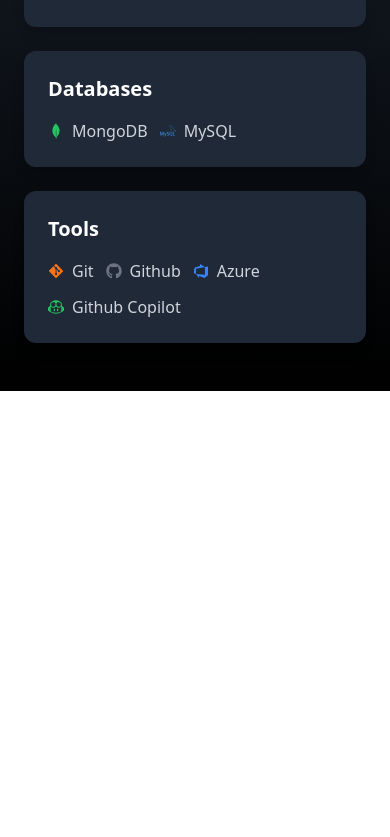
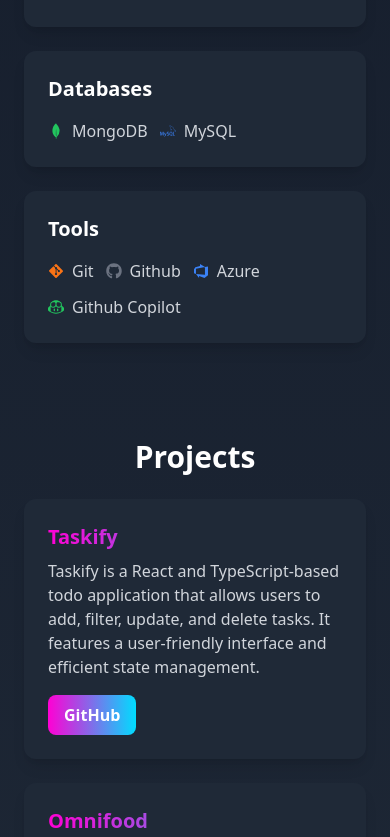
Before and after one commit to hanagiasif/portfolio, a React (Vite) app: page / in a window 390 px wide. Shown: the part 1160-1997 px from the top of the page. Before the commit the page ends 1551 px from the top, so only its background shows below. Built offline with nearby package versions, Linux system fonts and the light colour scheme.

Commit message:
added contact, footer , journay and project section

```diff
--- a/src/App.jsx
+++ b/src/App.jsx
@@ -5,6 +5,10 @@
 import Navbar from "./layouts/Navbar";
 import Hero from "./layouts/Home";
 import Skills from "./layouts/Skills";
+import Projects from "./layouts/Projects";
+import Journey from "./layouts/Journey";
+import Contact from "./layouts/Contact";
+import Footer from "./layouts/Footer";
 
 function App() {
   const [activeSection, setActiveSection] = useState("home");
@@ -35,6 +39,10 @@
       <Navbar activeSection={activeSection} PRIMARY_TEXT_GRADIENT={PRIMARY_TEXT_GRADIENT} />
       <Hero typedText={typedText} />
       <Skills />
+      <Projects />
+      <Journey />
+      <Contact />
+      <Footer />
     </div>
   );
 }
--- a/src/data/textData.jsx
+++ b/src/data/textData.jsx
@@ -76,34 +76,27 @@
     ],
     projects: [
         {
-            title: "Repfabric CRM Integration",
-            description: "I contributed to the development of the Repfabric project, a comprehensive customer relationship management (CRM) system built using JavaServer Faces (JSF). The primary objective of this project was to streamline sales processes, enhance customer interaction, and improve overall sales management efficiency.",
-            github: null,
-            demo: null,
-            featured: true
-        },
-        {
-            title: "Hospitality Management System",
-            description: "A comprehensive hospitality management system built using React, Node.js, Express.js, and MongoDB. Features user authentication, reservation management.",
-            github: "https://github.com/Mohammed-Sameer-Inamdar/hospitality",
+            title: "Taskify",
+            description: "Taskify is a React and TypeScript-based todo application that allows users to add, filter, update, and delete tasks. It features a user-friendly interface and efficient state management.",
+            github: "https://github.com/hanagiasif/Taskify",
             demo: null
         },
         {
-            title: "Dynamic Form Builder",
-            description: "React-based drag-and-drop form creation tool allowing custom field types, sections, and real-time preview. Integrated with APIs for saving and retrieving form layouts.",
-            github: "https://github.com/Mohammed-Sameer-Inamdar/dynamicForms",
+            title: "Omnifood",
+            description: "Omnifood is a modern food delivery website built using HTML, CSS, and JavaScript. It features a responsive design, interactive UI, and is deployed on Netlify for fast and reliable access.",
+            github: "https://github.com/hanagiasif/Omnifood",
+            demo: "https://omnifood-asifh.netlify.app/"
+        },
+        {
+            title: "Youtube Clone",
+            description: "Youtube Clone is a video streaming web app built using React and CSS. It features a responsive layout, video browsing, and a user-friendly interface inspired by the original YouTube platform.",
+            github: "https://github.com/hanagiasif/youtubeClone",
             demo: null
         },
         {
-            title: "Social Media",
-            description: "A social media platform built using React, Node.js, Express.js, and MongoDB. Features user authentication, profile creation, and real-time chat functionality.",
-            github: "https://github.com/Mohammed-Sameer-Inamdar/social-medai",
-            demo: null
-        },
-        {
-            title: "Task Management App",
-            description: "React + RTK Query powered app for managing tasks with filters, sorting, authentication, and optimized performance using memoization techniques.",
-            github: "https://github.com/Mohammed-Sameer-Inamdar/taskManager",
+            title: "Task Management System",
+            description: "A task management system built with Nest.js, allowing users to create, filter, update, and delete tasks.",
+            github: "https://github.com/hanagiasif/nestjs-task-management",
             demo: null
         },
         {
@@ -112,12 +105,6 @@
             github: "https://github.com/Mohammed-Sameer-Inamdar/portfolio",
             demo: "https://mohammed-sameer-inamdar.github.io/portfolio/"
         },
-        {
-            title: "Know Your Rights",
-            description: "CodeIgniter powered app for understanding and complying with legal documents, ensuring compliance with laws and regulations. Providing references to the relevant laws and regulations.",
-            github: "https://github.com/Mohammed-Sameer-Inamdar/know_your_rights",
-            demo: null
-        }
     ],
     journey: [
         // EXPERIENCE
@@ -141,24 +128,24 @@
         // EDUCATION
         {
             type: "education",
-            title: "B.E. (ECE)",
+            title: "B.E. (Mechanical Engineering)",
             company: "B.L.D.E.A.’s V.P. Dr. P.G. Halakatti College of Engineering and Technology, VTU University",
             period: "2015 – 2019",
-            description: "Graduated with 7.65 CGPA"
+            description: "8.3 CGPA (Distinction)"
         },
         {
             type: "education",
             title: "PUC (Science)",
             company: "Secab P.U. College for Boys Vijayapur",
             period: "2013 – 2015",
-            description: "Scored 87.33% (Distinction)"
+            description: "86% (Distinction)"
         },
         {
             type: "education",
             title: "SSLC (10th)",
             company: "Iqra Urdu High School Vijayapur",
             period: "2012 – 2013",
-            description: "Scored 78.88%"
+            description: "89% (Distinction)"
         }
     ]
 };
--- /dev/null
+++ b/src/layouts/Contact.jsx
@@ -0,0 +1,47 @@
+import React from 'react'
+import { FadeSection } from '../utils/helper'
+import { PRIMARY_BG_GRADIENT, PRIMARY_TEXT_GRADIENT } from '../constant'
+import { portfolioData } from '../data/textData'
+import { FaEnvelope, FaPhone } from 'react-icons/fa'
+
+const Contact = () => {
+    return (
+        <FadeSection id="contact">
+            <h2 className={`text-3xl font-bold mb-4 text-center ${PRIMARY_TEXT_GRADIENT}`}>
+                Get in Touch
+            </h2>
+            <div className="max-w-lg mx-auto bg-gray-800 p-8 rounded-xl shadow-lg hover:shadow-[#ff00d4]/40 transform hover:-translate-y-2 transition">
+                <p className="text-gray-300 mb-6 text-center leading-relaxed">
+                    <p className="text-gray-300 mb-6 text-center leading-relaxed">
+                        Open to connecting with professionals, recruiters, and peers.
+                        Reach out to discuss opportunities or collaborations.
+                    </p>
+                </p>
+                <div className="space-y-4 break-words break-all">
+                    <a
+                        href={`mailto:${portfolioData.contact.email}`}
+                        className="flex items-center gap-3 text-lg text-gray-300 hover:text-[#00ddff] transition"
+                    >
+                        <FaEnvelope className="text-[#00ddff]" /> {portfolioData.contact.email}
+                    </a>
+                    <a
+                        href={`tel:${portfolioData.contact.phone}`}
+                        className="flex items-center gap-3 text-lg text-gray-300 hover:text-[#00ddff] transition"
+                    >
+                        <FaPhone className="text-[#00ddff]" /> {portfolioData.contact.phone}
+                    </a>
+                </div>
+                <div className="mt-6 text-center">
+                    <a
+                        href={`mailto:${portfolioData.contact.email}`}
+                        className={`inline-block px-8 py-3 ${PRIMARY_BG_GRADIENT} rounded-full text-white font-semibold hover:scale-105 transition-transform shadow-lg hover:shadow-xl`}
+                    >
+                        Contact Me
+                    </a>
+                </div>
+            </div>
+        </FadeSection>
+    )
+}
+
+export default Contact
--- /dev/null
+++ b/src/layouts/Footer.jsx
@@ -0,0 +1,12 @@
+import React from 'react'
+import { portfolioData } from '../data/textData'
+
+const Footer = () => {
+    return (
+        <footer className="py-4 text-center text-gray-500 border-t border-gray-800">
+            © {new Date().getFullYear()} {portfolioData.name}. All rights reserved. | Designed & built by {portfolioData.name}. Portfolio powered by React & Tailwind CSS.
+        </footer>
+    )
+}
+
+export default Footer
--- /dev/null
+++ b/src/layouts/Journey.jsx
@@ -0,0 +1,49 @@
+import React from 'react'
+import { FadeSection } from '../utils/helper';
+import { portfolioData } from '../data/textData';
+
+const Journey = () => {
+    return (
+        <FadeSection id="journey">
+            <h2 className="text-3xl font-bold mb-6 text-center">My Journey</h2>
+            <div className="relative max-w-4xl mx-auto">
+                {/* Vertical Center Line */}
+                <div className="absolute left-1/2 -translate-x-1/2 top-0 bottom-0 w-1 bg-gradient-to-b from-[#ff00d4] to-[#00ddff]"></div>
+                <div className="flex flex-col gap-12">
+                    {portfolioData.journey.map((item, idx) => {
+                        const isLeft = idx % 2 === 0;
+                        const isEducation = item.type === "education";
+                        // Gradient colors
+                        const dotGrad = isEducation
+                            ? "from-[#ff9d00] to-[#fff700]"
+                            : "from-[#ff00d4] to-[#00ddff]";
+                        const lineGrad = isLeft
+                            ? `bg-gradient-to-l ${dotGrad}`
+                            : `bg-gradient-to-r ${dotGrad}`;
+                        const glowClass = isEducation
+                            ? "hover:shadow-[0_0_20px_#ff9d00]"
+                            : "hover:shadow-[0_0_20px_#ff00d4]";
+                        return (
+                            <div key={idx} className="relative w-full md:min-h-[6rem]">
+                                {/* Horizontal connector (starts from dot center) */}
+                                <div className={`absolute top-1/2 -translate-y-[1px] hidden md:block h-[2px] w-10 ${lineGrad} ${isLeft ? "right-1/2" : "left-1/2"}`}></div>
+                                {/* Center Dot */}
+                                <div className={`absolute top-1/2 -translate-y-1/2 left-1/2 -translate-x-1/2 w-5 h-5 rounded-full border-4 border-gray-900 bg-gradient-to-r ${dotGrad}`}></div>
+                                {/* Card */}
+                                <div className={`md:w-1/2 ${isLeft ? "md:pr-10 md:mr-auto" : "md:pl-10 md:ml-auto"} w-full`}>
+                                    <div className={`bg-gray-800 p-6 rounded-xl shadow-lg transition transform hover:-translate-y-1 ${glowClass}`}>
+                                        <h3 className={`text-xl font-semibold ${isEducation ? "text-[#ff00d4]" : "text-[#00ddff]"}`}>{item.title}</h3>
+                                        <p className="text-white">{item.company} | {item.period}</p>
+                                        <p className="mt-2 text-gray-300 text-sm">{item.description}</p>
+                                    </div>
+                                </div>
+                            </div>
+                        );
+                    })}
+                </div>
+            </div>
+        </FadeSection>
+    )
+}
+
+export default Journey
--- /dev/null
+++ b/src/layouts/Projects.jsx
@@ -0,0 +1,53 @@
+import React from 'react'
+import { FadeSection } from '../utils/helper'
+import { portfolioData } from '../data/textData'
+import { PRIMARY_BG_GRADIENT, PRIMARY_TEXT_GRADIENT } from '../constant'
+
+const Projects = () => {
+    return (
+        <FadeSection id="projects">
+            <h2 className="text-3xl font-bold mb-6 text-center">Projects</h2>
+            <div className="grid gap-6 md:grid-cols-2 lg:grid-cols-3">
+                {portfolioData.projects.map((p, idx) => (
+                    <div
+                        key={idx}
+                        className={`bg-gray-800 p-6 rounded-xl shadow-lg transition transform hover:-translate-y-2 ${p.featured
+                            ? "border-2 border-[#00ddff] hover:shadow-[#00ddff]/40"
+                            : "hover:shadow-[#ff00d4]/40"
+                            }`}
+                    >
+                        <h3 className={`text-xl font-semibold mb-2 ${PRIMARY_TEXT_GRADIENT}`}>
+                            {p.title}
+                        </h3>
+                        <p className="text-gray-300 mb-4">{p.description}</p>
+
+                        <div className="flex gap-3">
+                            {p.github && (
+                                <a
+                                    href={p.github}
+                                    target="_blank"
+                                    rel="noreferrer"
+                                    className={`px-4 py-2 rounded-lg ${PRIMARY_BG_GRADIENT} text-white font-semibold hover:opacity-90 transition`}
+                                >
+                                    GitHub
+                                </a>
+                            )}
+                            {p.demo && (
+                                <a
+                                    href={p.demo}
+                                    target="_blank"
+                                    rel="noreferrer"
+                                    className="px-4 py-2 rounded-lg bg-gray-700 text-white font-semibold hover:bg-gray-600 transition"
+                                >
+                                    Demo
+                                </a>
+                            )}
+                        </div>
+                    </div>
+                ))}
+            </div>
+        </FadeSection>
+    )
+}
+
+export default Projects
```
